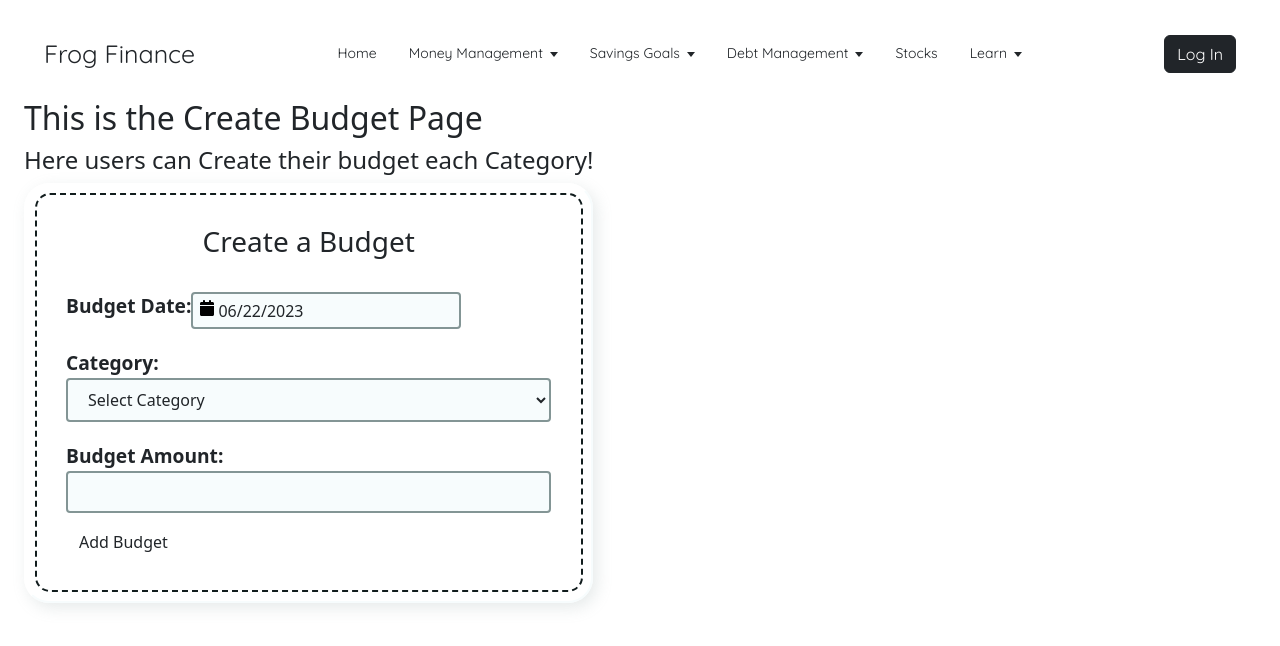
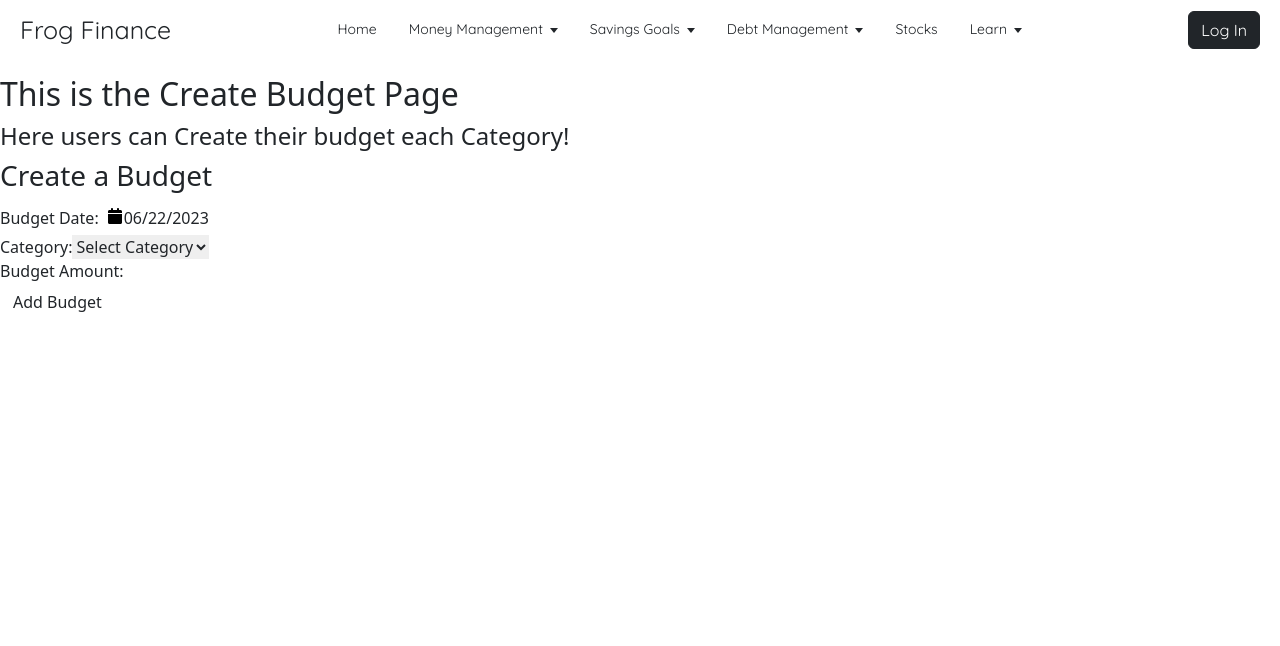
Before and after one commit to Shamayal/frog-finance, a React (Create React App) app in the folder frontend/client/: page /money/budget/add in a window 1280 px wide. Shown: the top 646 px of the page. Built offline with nearby package versions, Linux system fonts and the light colour scheme.

Commit message:
comment out budget css for now so it doesn't affect rest of site

```diff
--- a/frontend/client/src/styles/budget.css
+++ b/frontend/client/src/styles/budget.css
@@ -1,7 +1,7 @@
 
 
 /* From the google video*/
-*,
+/* *,
 *::before,
 *::after {
   margin: 0;
@@ -17,29 +17,29 @@ img {
 
 svg {
   pointer-events: none;
-}
+} */
 
 :root {
   /* fonts */
-  --fs-200: clamp(0.78rem, calc(0.71rem + 0.35vw), 0.96rem);
+  /* --fs-200: clamp(0.78rem, calc(0.71rem + 0.35vw), 0.96rem);
   --fs-300: clamp(0.94rem, calc(0.84rem + 0.51vw), 1.2rem);
   --fs-400: clamp(1.13rem, calc(0.98rem + 0.73vw), 1.5rem);
   --fs-500: clamp(1.94rem, calc(1.56rem + 1.92vw), 2.93rem);
   --fs-600: clamp(2.8rem, calc(2.11rem + 3.47vw), 4.58rem);
   --lh-1: 1;
   --lh-1-1: 1.1;
-  --lh-1-4: 1.4;
+  --lh-1-4: 1.4; */
 
   /* colors */
-  --accent: 183 74% 44%;
+  /* --accent: 183 74% 44%;
   --bkg: 190 60% 98%;
   --text: 185 26% 9%;
   --muted: 183 8% 55%;
   --light: 180 14% 85%;
-  --warning: 4 66% 63%;
+  --warning: 4 66% 63%; */
 
   /* utils */
-  --space-xs: 8px;
+  /* --space-xs: 8px;
   --space-sm: 16px;
   --space-md: 24px;
   --space-lg: 32px;
@@ -50,11 +50,11 @@ svg {
   --round-md: 10px;
   --round-lg: 25px;
   --round-full: 100vmax;
-
+ */
 
 }
 
-body {
+/* body {
   font-family: system-ui, -apple-system, BlinkMacSystemFont, "Segoe UI", Roboto,
     Oxygen, Ubuntu, Cantarell, "Open Sans", "Helvetica Neue", sans-serif;
   font-size: var(--fs-400);
@@ -67,11 +67,11 @@ body {
   -webkit-text-size-adjust: 100%;
   background-color: hsl(var(--bkg));
   color: hsl(var(--text));
-}
+} */
 
 /* typography */
 
-h1,
+/* h1,
 h2,
 h3,
 h4,
@@ -79,9 +79,9 @@ h5,
 h6 {
   font-weight: bold;
   line-height: var(--lh-1);
-}
+} */
 
-h1,
+/* h1,
 .h1 {
   font-size: var(--fs-500);
 }
@@ -109,21 +109,21 @@ small {
 
 p {
   max-width: var(--content);
-}
+} */
 
 /* color utils */
 
-.accent {
+/* .accent {
   color: hsl(var(--accent));
 }
 
 .muted {
   color: hsl(var(--muted));
-}
+} */
 
 /* links and buttons */
 
-:where(a, .btn) {
+/* :where(a, .btn) {
   --color: hsl(var(--text));
   --backdrop: hsl(var(--accent));
   font: inherit;
@@ -144,9 +144,9 @@ p {
 
 :where(a, .btn):focus {
   outline: none;
-}
+} */
 
-:where(a, .btn):is(:hover, :focus-visible) {
+/* :where(a, .btn):is(:hover, :focus-visible) {
   -webkit-box-shadow: 0 0 0 3px hsl(var(--bkg)), 0 0 0 6px var(--backdrop);
   box-shadow: 0 0 0 3px hsl(var(--bkg)), 0 0 0 6px var(--backdrop);
 }
@@ -170,14 +170,14 @@ p {
   max-width: -moz-fit-content;
   max-width: fit-content;
   cursor: pointer;
-}
-
+} */
+/*
 :where(.btn):is(:hover, :focus-visible) {
   background-color: var(--backdrop);
   color: var(--color);
-}
+} */
 
-:where(.btn--dark) {
+/* :where(.btn--dark) {
   gap: var(--space-sm);
   --backdrop: hsl(var(--text));
 }
@@ -207,11 +207,11 @@ p {
 
 .btn[disabled] {
   opacity: 0.5;
-}
+} */
 
 /* utility layouts */
 
-.flex-lg {
+/* .flex-lg {
   display: -webkit-box;
   display: -ms-flexbox;
   display: flex;
@@ -278,10 +278,10 @@ p {
 
 [hidden] {
   display: none;
-}
+} */
 
 /* main layout */
-.layout {
+/* .layout {
   display: -ms-grid;
   display: grid;
   min-height: 100vh;
@@ -301,10 +301,10 @@ main {
   display: -ms-grid;
   display: grid;
   place-items: start;
-}
+} */
 
 /* navbar */
-nav {
+/* nav {
   display: -webkit-box;
   display: -ms-flexbox;
   display: flex;
@@ -337,14 +337,14 @@ nav a {
   nav a span {
     display: none;
   }
-}
+} */
 
 /* forms */
-label {
+/* label {
   font-size: var(--fs-300);
   font-weight: bold;
-}
-
+} */
+/*
 input,
 select {
   width: 100%;
@@ -373,10 +373,10 @@ select {
   border-color: hsl(var(--accent));
   -webkit-box-shadow: 0 0 0 1px hsl(var(--accent));
   box-shadow: 0 0 0 1px hsl(var(--accent));
-}
+} */
 
 /* form */
-.form-wrapper {
+/* .form-wrapper {
   -webkit-box-flex: 1;
   -ms-flex: 1 1 48%;
   flex: 1 1 48%;
@@ -403,7 +403,7 @@ select {
   border: 2px dashed hsl(var(--text));
   border-radius: calc(var(--round-lg) * 0.6);
   z-index: -1;
-}
+} */
 
 .budget-inputs {
   display: -webkit-box;
@@ -412,12 +412,12 @@ select {
   gap: var(--space-md);
 }
 
-@media screen and (max-width: 725px) {
+/* @media screen and (max-width: 725px) {
   .expense-inputs {
     -ms-flex-wrap: wrap;
     flex-wrap: wrap;
   }
-}
+} */
 
 /* budgets */
 .budgets {
@@ -509,7 +509,7 @@ progress[value]::-webkit-progress-value {
 }
 
 /* error pages */
-.error {
+/* .error {
   -ms-grid-row-align: center;
   -ms-grid-column-align: center;
   place-self: center;
@@ -520,10 +520,10 @@ progress[value]::-webkit-progress-value {
   gap: var(--space-lg);
   padding-block: var(--space-lg);
   text-align: center;
-}
+} */
 
 /* chart component */
-.table {
+/* .table {
   overflow-x: auto;
 }
 
@@ -561,4 +561,4 @@ table a {
   background-color: hsl(var(--accent));
   padding: var(--space-xs) var(--space-sm);
   border-radius: var(--round-full);
-}
+} */
```
